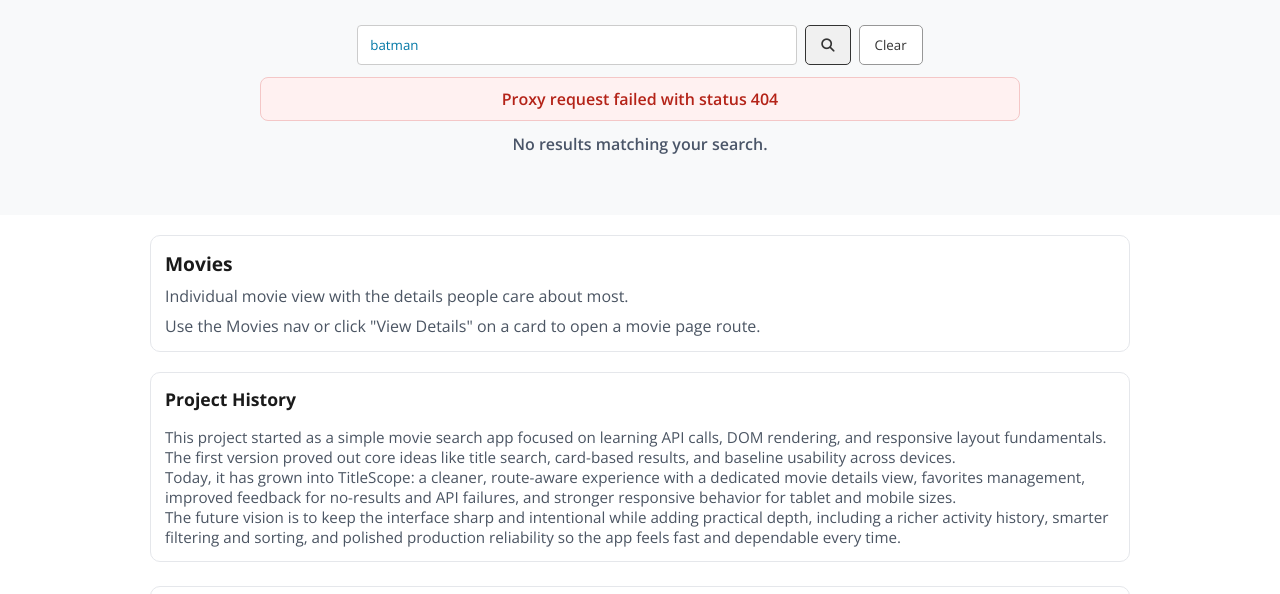
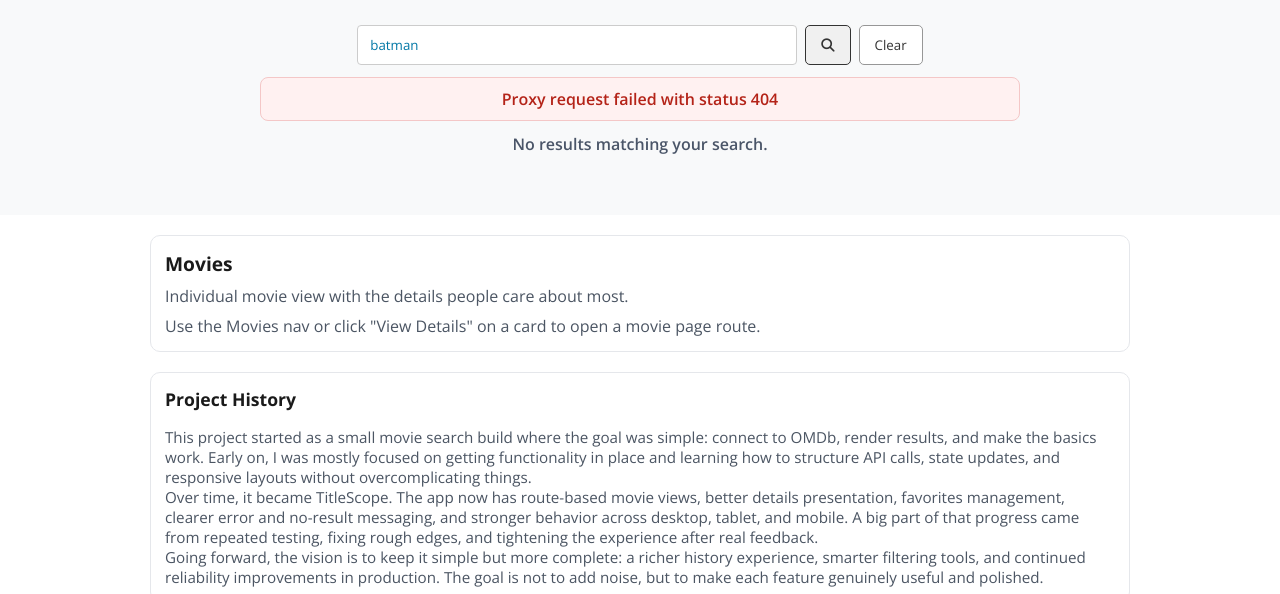
Before and after one commit to LowesPubAldi/Module-5-Project, a website: page index.html in a window 1280 px wide. Shown: the part 160-754 px from the top of the page. Drawn offline with nearby package versions, Linux system fonts and the light colour scheme; no server answers.

Commit message:
Content: personalize project history narrative

```diff
--- a/index.html
+++ b/index.html
@@ -84,9 +84,9 @@
             <div class="favorites-header-row">
                 <h2 id="historyHeading">Project History</h2>
             </div>
-            <p class="favorites-empty">This project started as a simple movie search app focused on learning API calls, DOM rendering, and responsive layout fundamentals. The first version proved out core ideas like title search, card-based results, and baseline usability across devices.</p>
-            <p class="favorites-empty">Today, it has grown into TitleScope: a cleaner, route-aware experience with a dedicated movie details view, favorites management, improved feedback for no-results and API failures, and stronger responsive behavior for tablet and mobile sizes.</p>
-            <p class="favorites-empty">The future vision is to keep the interface sharp and intentional while adding practical depth, including a richer activity history, smarter filtering and sorting, and polished production reliability so the app feels fast and dependable every time.</p>
+            <p class="favorites-empty">This project started as a small movie search build where the goal was simple: connect to OMDb, render results, and make the basics work. Early on, I was mostly focused on getting functionality in place and learning how to structure API calls, state updates, and responsive layouts without overcomplicating things.</p>
+            <p class="favorites-empty">Over time, it became TitleScope. The app now has route-based movie views, better details presentation, favorites management, clearer error and no-result messaging, and stronger behavior across desktop, tablet, and mobile. A big part of that progress came from repeated testing, fixing rough edges, and tightening the experience after real feedback.</p>
+            <p class="favorites-empty">Going forward, the vision is to keep it simple but more complete: a richer history experience, smarter filtering tools, and continued reliability improvements in production. The goal is not to add noise, but to make each feature genuinely useful and polished.</p>
         </section>
 
         <main id="contentSection" class="section">
```
